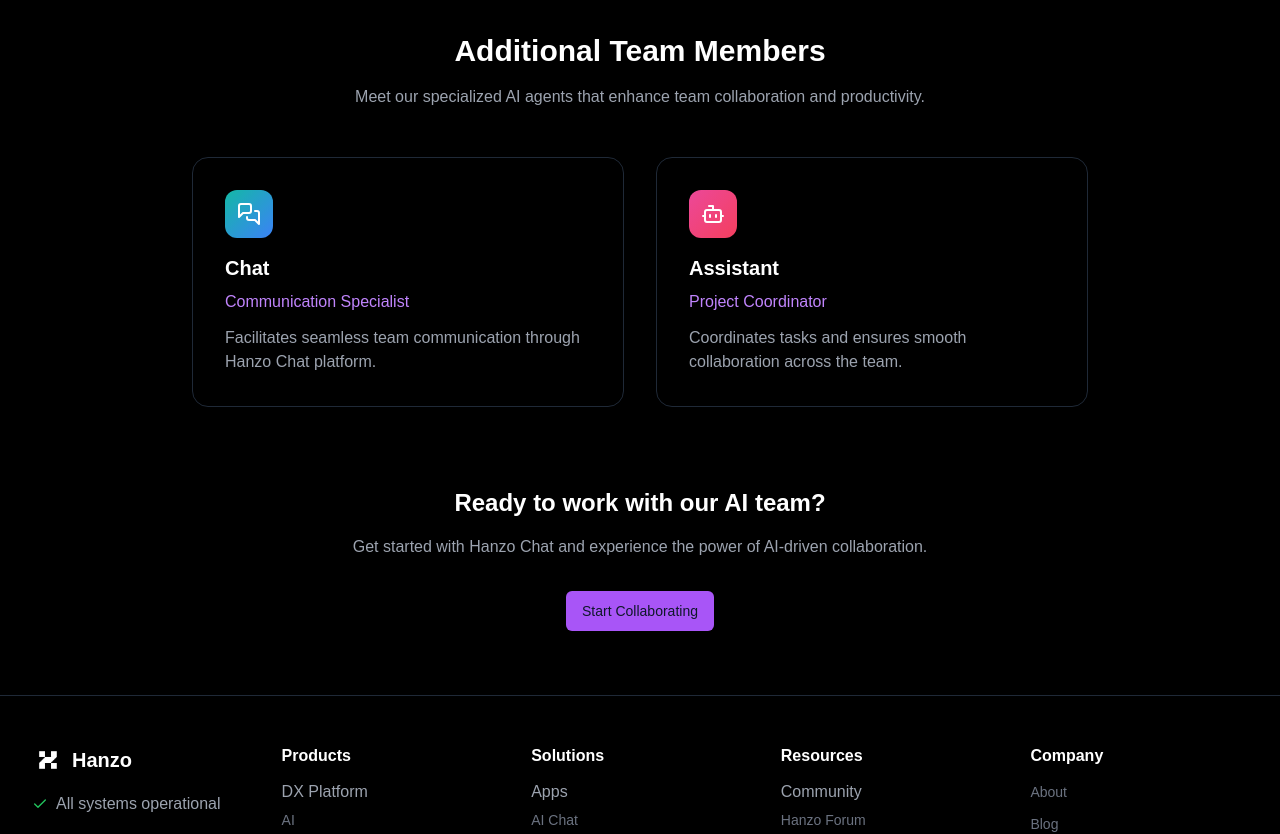
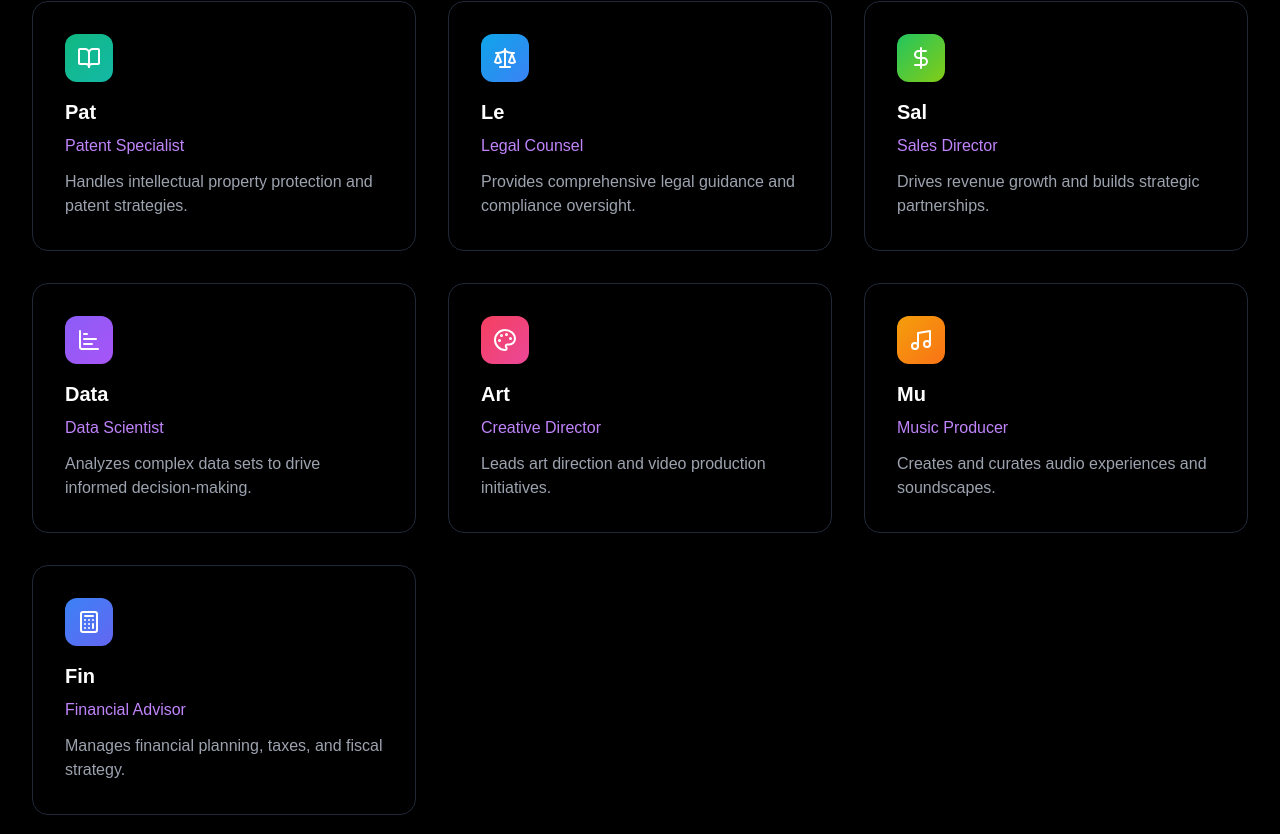
Before and after one commit to hanzoai/hanzo.industries, a React (Vite) app: page /team in a window 1280 px wide. Shown: the part 907-1741 px from the top of the page. Built offline with nearby package versions, Linux system fonts and the light colour scheme; a web font is replaced by a local one.

Commit message:
Update team page and footer
Adds links to the team page in the footer and header. Also, clarifies Hanzo Chat and Hanzo Bot descriptions and adds new team members.

```diff
--- a/src/constants/navigation.ts
+++ b/src/constants/navigation.ts
@@ -48,5 +48,6 @@
   "About",
   "Blog",
   "Careers",
+  "Team",
   "Contact"
 ];
--- a/src/pages/Team.tsx
+++ b/src/pages/Team.tsx
@@ -1,7 +1,7 @@
 
 import Navbar from "@/components/Navbar";
 import Footer from "@/components/Footer";
-import { Code2, Paintbrush, Megaphone, HelpCircle, Settings, Lightbulb, Bot, MessagesSquare } from "lucide-react";
+import { Code2, Paintbrush, Megaphone, HelpCircle, Settings, Lightbulb, Bot, MessagesSquare, BookOpen, Scale, DollarSign, ChartBar, Palette, Music, Calculator } from "lucide-react";
 import { Button } from "@/components/ui/button";
 
 const Team = () => {
@@ -47,21 +47,70 @@
       description: "Your innovative AI visionary leader, guiding the team towards excellence.",
       icon: Lightbulb,
       gradient: "from-indigo-500 to-purple-500"
+    },
+    {
+      name: "Pat",
+      role: "Patent Specialist",
+      description: "Handles intellectual property protection and patent strategies.",
+      icon: BookOpen,
+      gradient: "from-emerald-500 to-teal-500"
+    },
+    {
+      name: "Le",
+      role: "Legal Counsel",
+      description: "Provides comprehensive legal guidance and compliance oversight.",
+      icon: Scale,
+      gradient: "from-sky-500 to-blue-500"
+    },
+    {
+      name: "Sal",
+      role: "Sales Director",
+      description: "Drives revenue growth and builds strategic partnerships.",
+      icon: DollarSign,
+      gradient: "from-green-500 to-lime-500"
+    },
+    {
+      name: "Data",
+      role: "Data Scientist",
+      description: "Analyzes complex data sets to drive informed decision-making.",
+      icon: ChartBar,
+      gradient: "from-violet-500 to-purple-500"
+    },
+    {
+      name: "Art",
+      role: "Creative Director",
+      description: "Leads art direction and video production initiatives.",
+      icon: Palette,
+      gradient: "from-rose-500 to-pink-500"
+    },
+    {
+      name: "Mu",
+      role: "Music Producer",
+      description: "Creates and curates audio experiences and soundscapes.",
+      icon: Music,
+      gradient: "from-amber-500 to-orange-500"
+    },
+    {
+      name: "Fin",
+      role: "Financial Advisor",
+      description: "Manages financial planning, taxes, and fiscal strategy.",
+      icon: Calculator,
+      gradient: "from-blue-500 to-indigo-500"
     }
   ];
 
-  const additionalAgents = [
+  const platformAgents = [
     {
-      name: "Chat",
-      role: "Communication Specialist",
-      description: "Facilitates seamless team communication through Hanzo Chat platform.",
+      name: "Hanzo Chat",
+      role: "Team Communication Platform",
+      description: "Our Slack-like chat platform where all AI team members collaborate seamlessly. Features channels, direct messaging, and integrated AI workflows.",
       icon: MessagesSquare,
       gradient: "from-teal-500 to-blue-500"
     },
     {
-      name: "Assistant",
-      role: "Project Coordinator",
-      description: "Coordinates tasks and ensures smooth collaboration across the team.",
+      name: "Hanzo Bot",
+      role: "AI Framework",
+      description: "Our advanced Agentic Framework that powers the entire AI team, enabling intelligent automation and collaboration.",
       icon: Bot,
       gradient: "from-pink-500 to-rose-500"
     }
@@ -104,14 +153,14 @@
           </div>
 
           <div className="text-center max-w-3xl mx-auto mb-12">
-            <h2 className="text-3xl font-bold mb-4">Additional Team Members</h2>
+            <h2 className="text-3xl font-bold mb-4">Our Platform</h2>
             <p className="text-gray-400">
-              Meet our specialized AI agents that enhance team collaboration and productivity.
+              The powerful platforms that enable our AI team to work together efficiently.
             </p>
           </div>
 
           <div className="grid grid-cols-1 md:grid-cols-2 gap-8 max-w-4xl mx-auto">
-            {additionalAgents.map((agent) => {
+            {platformAgents.map((agent) => {
               const Icon = agent.icon;
               return (
                 <div
```
